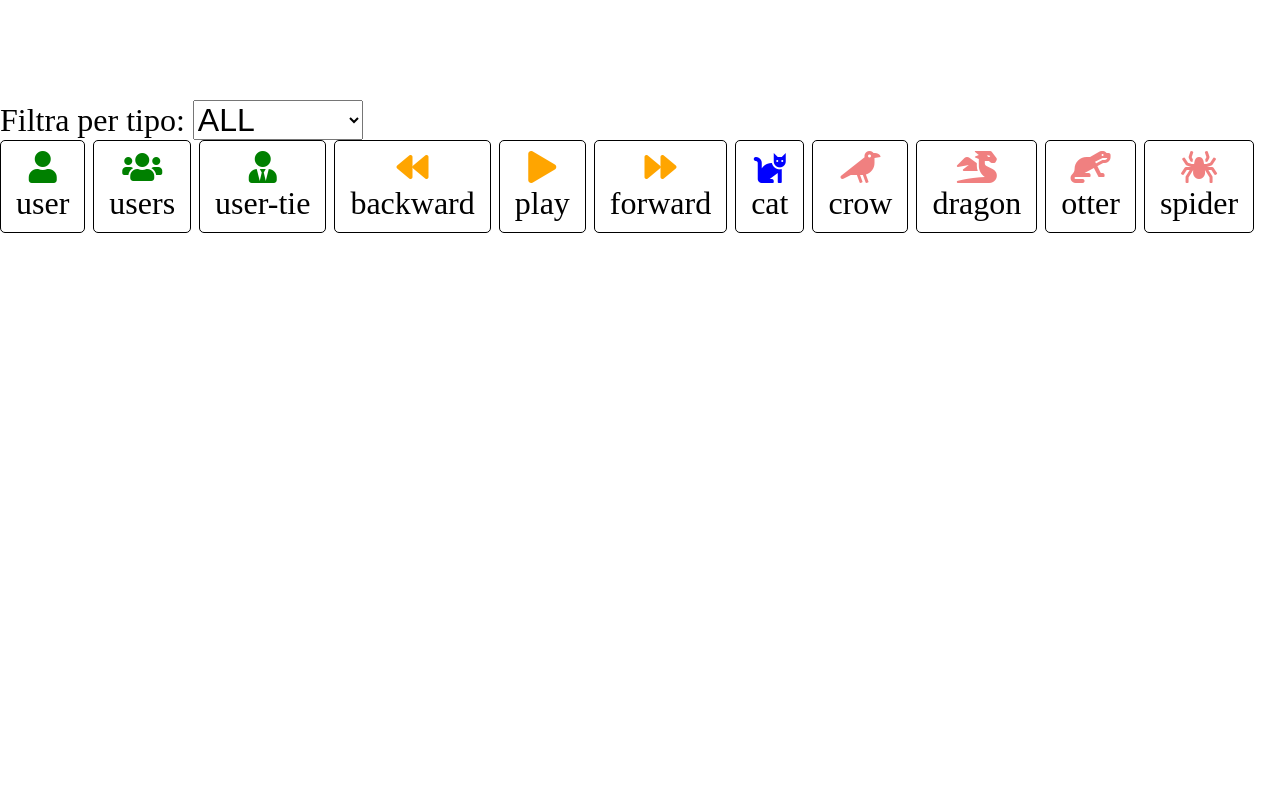
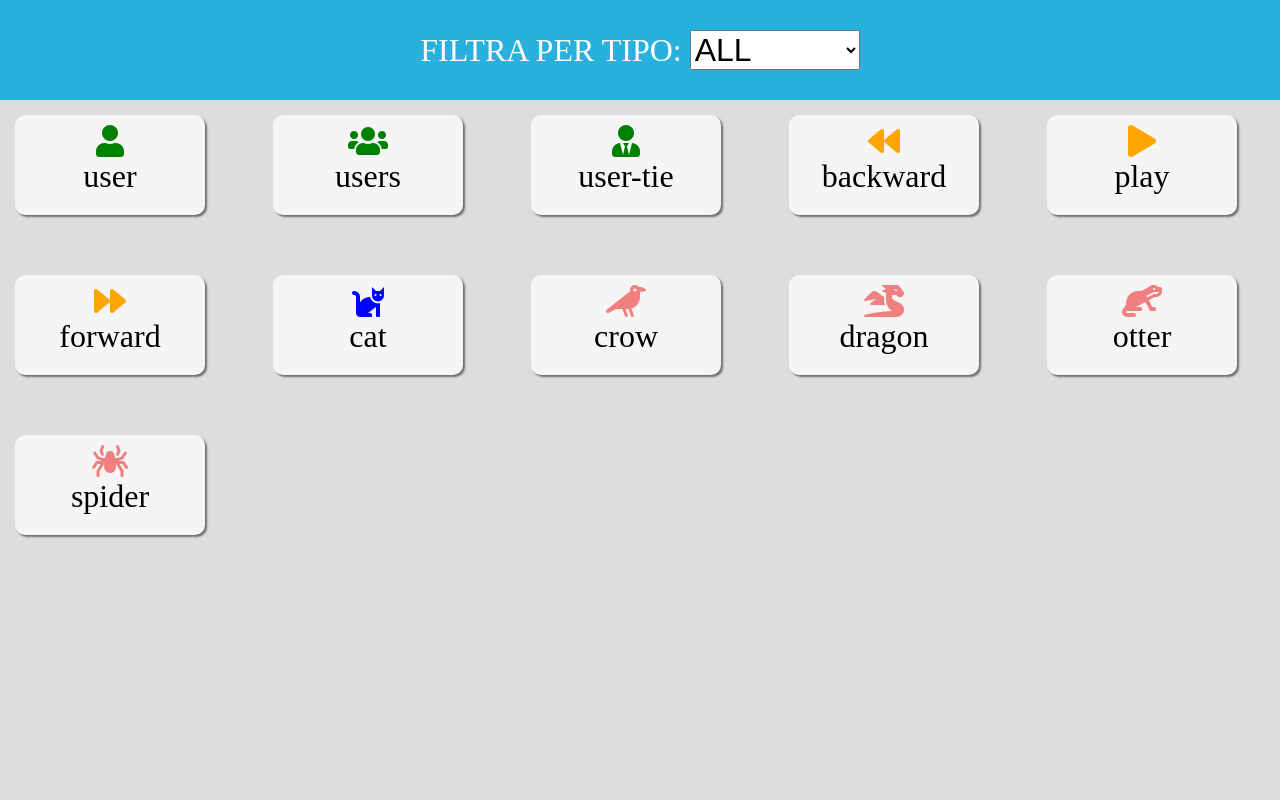
Before and after one commit to simonebresci/js-es6-icons, a plain HTML site: page index.html in a window 1280 px wide. Drawn offline with nearby package versions, Linux system fonts and the light colour scheme.

Commit message:
grafica css

```diff
--- a/css/style.css
+++ b/css/style.css
@@ -1,20 +1,60 @@
 *{
   padding: 0;
-  margin: 0;
+  margin: 0 auto;
+  box-sizing: border-box;
   font-size: 32px;
+
 }
 
+.container{
+  width: 100%;
+}
+
+.main-content{
+  width: 100%;
+  height: calc(100vh - 100px);
+  padding: 15px;
+  background-color: rgb(221,221,221);
+}
 
 
 header{
   height: 100px;
+  background-color: rgb(41,177,221);
+  color: white;
+}
+
+.select-filter-box{
+  display: flex;
+  width: 100%;
+  height: 100%;
+  text-align: center;
+  align-items: center;
+}
+
+.all-icons-box{
+  width: 100%;
+  /* display: flex;
+  flex-direction: row;
+  flex-wrap: wrap; */
 }
 
 .icon-box{
   display: inline-block;
+  height: 100px;
+  width: calc((100% / 5) - 60px);
   text-align: center;
-  font-size: 24px;
-  border: 1px solid black;
-  border-radius: 5px;
+  font-size: 18px;
+  border-radius: 10px;
+  background-color: rgb(245,245,245);
+  box-shadow: 2px 2px 2px rgba(0,0,0,0.5);
   padding: 10px 15px;
+  margin-right: 60px;
+  margin-bottom: 60px;
+
+
 }
+
+.icon-box:nth-child(5n){
+  margin-right: 0px;
+}
--- a/index.html
+++ b/index.html
@@ -21,26 +21,37 @@
 
   </head>
   <body>
+    <div class="container">
+
+
       <header>
-
-    </header>
         <div class="select-filter-box">
-      <label for="icon-selector">Filtra per tipo: </label>
+          <div>
+            <label for="icon-selector">FILTRA PER TIPO: </label>
             <select id="icon-filter-type" name="icon-selector">
               <option value="all">ALL</option>
             </select>
           </div>
+        </div>
+      </header>
+      <div class="main-content">
+
+
+
         <div class="all-icons-box">
 
-      <!-- ICONA MODELLO -->
+          <!-- ICONA MODELLO JS-->
           <!-- <div class="icon-box">
             <i class="fas fa-cat"></i>
             <div class="icon-desc">
               GATTO
             </div>
           </div> -->
-      <!-- /ICONA MODELLO -->
+          <!-- /ICONA MODELLO JS-->
 
+        </div>
+
+      </div>
     </div>
     <script src="./js/main.js" charset="utf-8"></script>
   </body>
```
Lines whose indentation alone changed are shown as unchanged.
